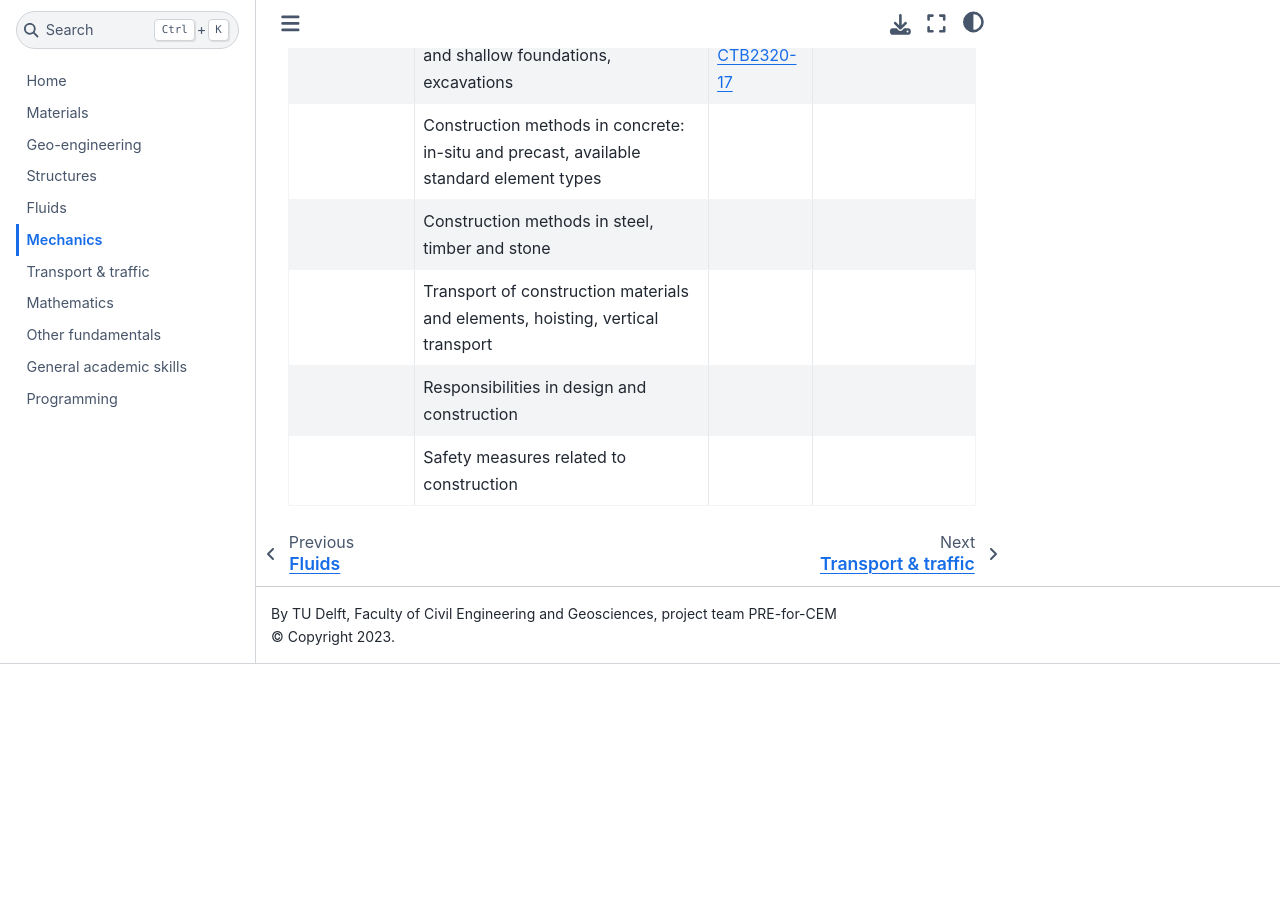
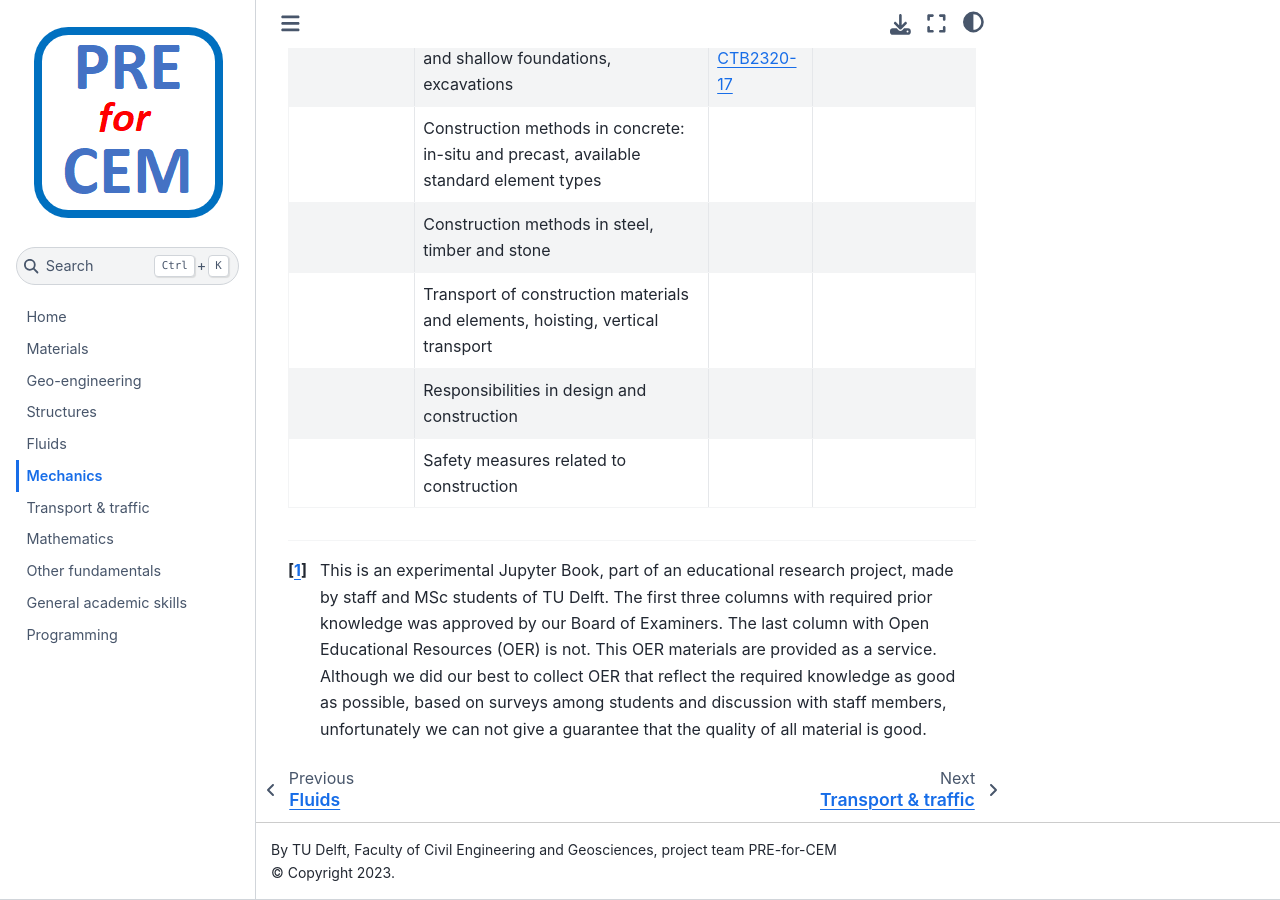
Before and after one commit to TUDelft-CITG/pre-for-cem, a Jupyter Book: the page built from book/contents/mechanics.md, in a window 1280 px wide and 900 px high, scrolled down 4520 px. Built offline with Jupyter Book 1.0.4 settings and Sphinx 7.4.7 and the Sphinx Book theme 1.1.4, drawn with Linux system fonts in a browser that asks for light colours; before the commit the page ends 5184 px from its top, so only the background shows below that; some of the changed text lies outside the part shown.

Commit message:
Update mechanics.md

```diff
--- a/book/contents/mechanics.md
+++ b/book/contents/mechanics.md
@@ -2,7 +2,7 @@
 
 The following topics on **mechanics** are considered prerequisite knowledge for the civil engineering MSc-program:
 
-|Topic category|Topic   |Taught in Delft in  | Open Educational Material |
+|Topic category|Topic   |Taught in Delft in  | Open Educational Resources[^1] |
 |:------|:--------|:------------------|:---------------------------|
 | Statics 1       | Composing and decomposing forces, both analytically and graphically                                                                                                                             | [CTB1110](https://studiegids.tudelft.nl/a101_displayCourse.do?course_id=45038) |[Worked examples](https://study.com/skill/learn/decomposing-two-or-more-forces-acting-on-an-object-in-arbitrary-directions-into-perpendicular-components-explanation.html)
 |                      | Statically equivalent force systems, moment of a force, couples, equilibrium of moments and forces                                                                                                                                        |                               |[Forces and moments in equilibrium ](https://study.com/skill/learn/decomposing-two-or-more-forces-acting-on-an-object-in-arbitrary-directions-into-perpendicular-components-explanation.html)
@@ -52,3 +52,5 @@
 |                      | Transport of construction materials and elements, hoisting, vertical transport                                                                                                                                 |                                 |
 |                      | Responsibilities in design and construction                                                                                                                                 |                                 |
 |                      | Safety measures related to construction                                                                                                                                 |                                 |
+
+[^1]: This is an experimental Jupyter Book, part of an educational research project, made by staff and MSc students of TU Delft. The first three columns with required prior knowledge was approved by our Board of Examiners. The last column with Open Educational Resources (OER) is not. This OER materials are provided as a service. Although we did our best to collect OER that reflect the required knowledge as good as possible, based on surveys among students and discussion with staff members, unfortunately we can not give a guarantee that the quality of all material is good.
```
